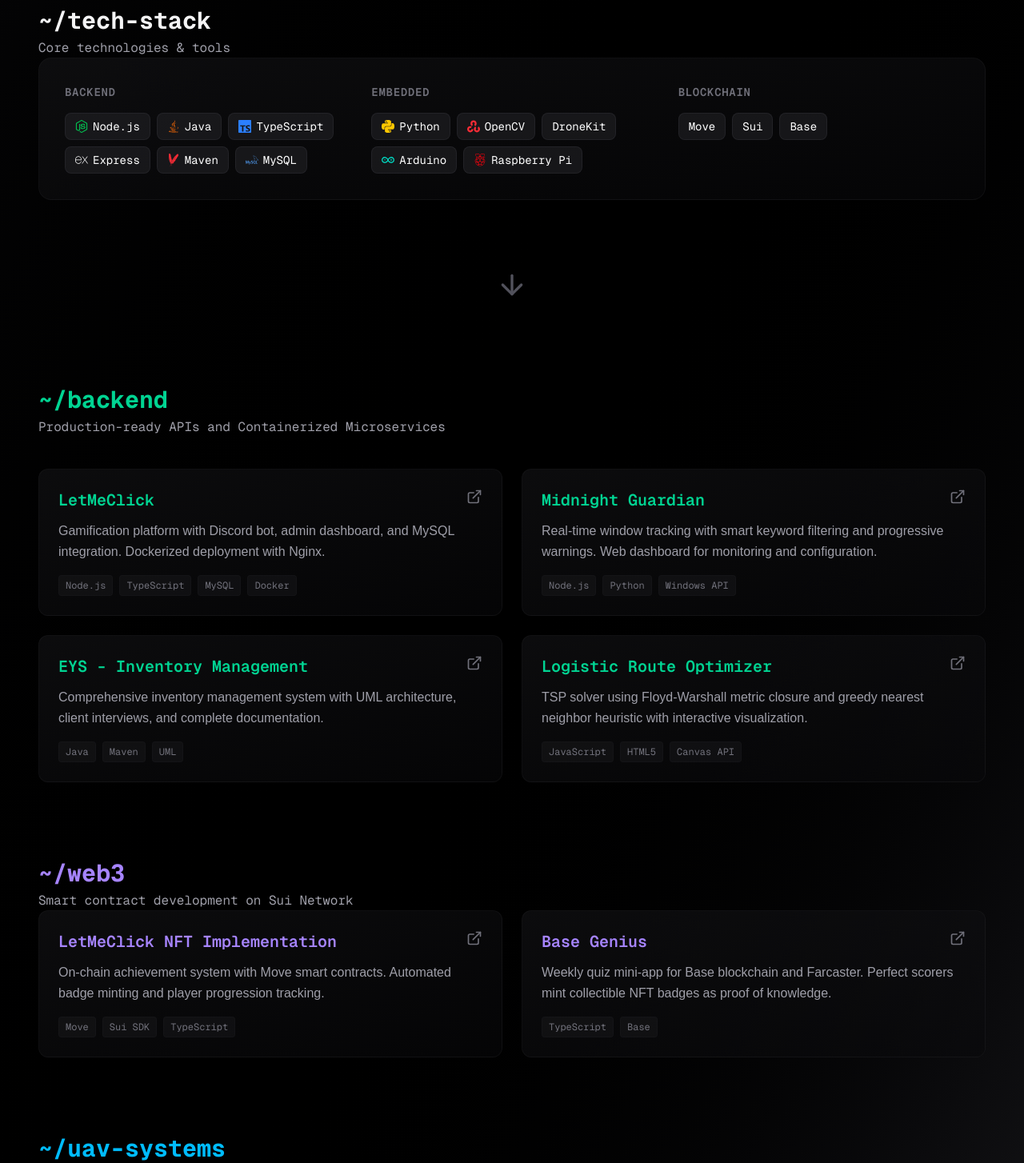
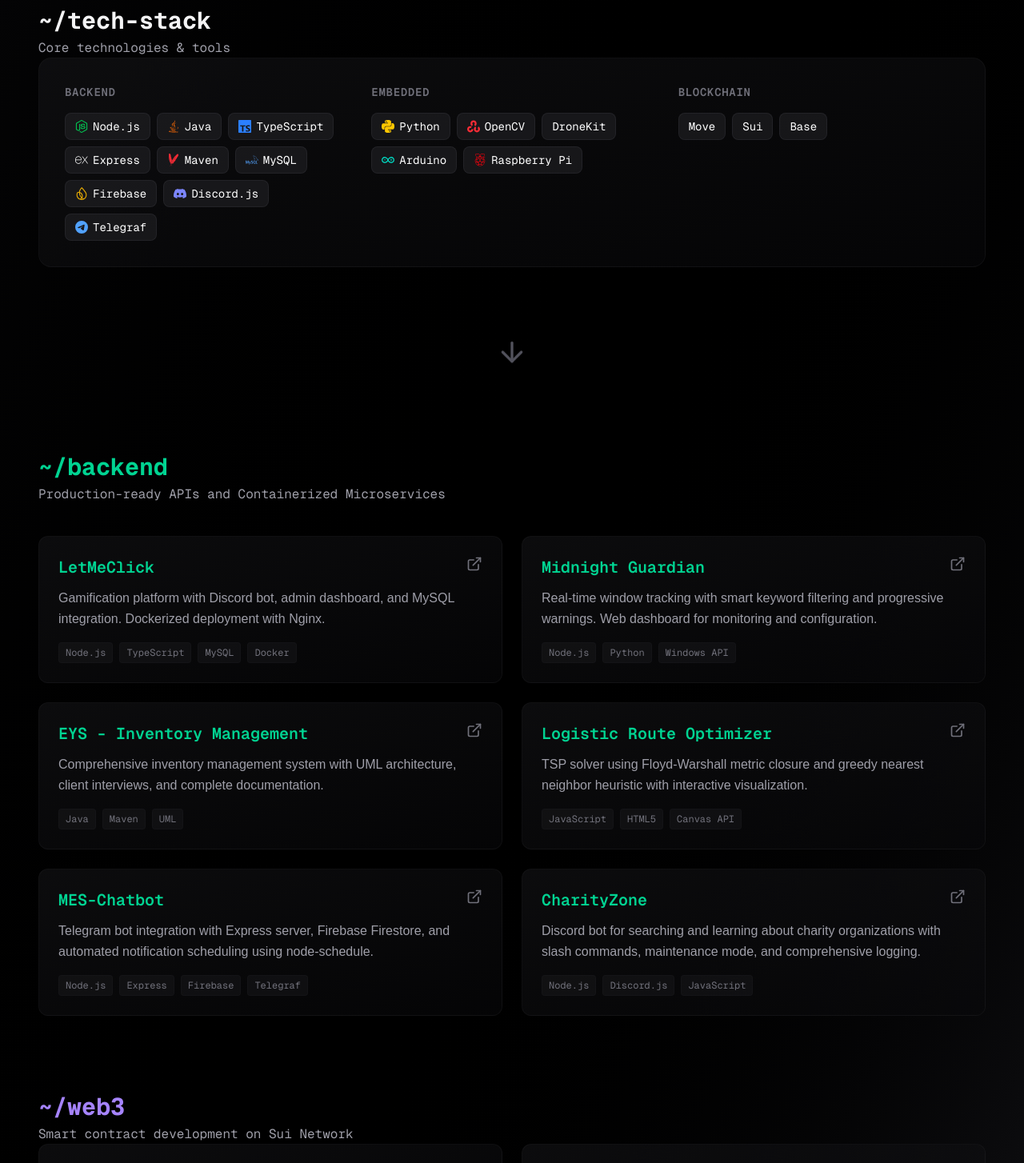
Before and after one commit to arif-aygun/portfolio, a Next.js app: page / in a window 1280 px wide. Shown: the part 720-2174 px from the top of the page at 80% size. Built offline with nearby package versions, Linux system fonts and the light colour scheme.

Commit message:
Add MES-Chatbot and CharityZone projects, update tech stack with Firebase/Discord/Telegraf icons, and correct GitHub username links

```diff
--- a/app/page.tsx
+++ b/app/page.tsx
@@ -8,7 +8,10 @@
   SiOpencv,
   SiArduino,
   SiRaspberrypi,
-  SiApachemaven
+  SiApachemaven,
+  SiFirebase,
+  SiDiscord,
+  SiTelegram
 } from 'react-icons/si';
 import { FaJava } from 'react-icons/fa';
 
@@ -23,7 +26,7 @@
           </div>
           <div className="flex items-center gap-6">
             <a
-              href="https://github.com/electrogu"
+              href="https://github.com/arif-aygun"
               target="_blank"
               rel="noopener noreferrer"
               className="font-mono font-medium text-zinc-400 hover:text-white transition-colors"
@@ -102,6 +105,18 @@
                     <SiMysql className="w-4 h-4 text-blue-400" />
                     MySQL
                   </span>
+                  <span className="flex items-center gap-1.5 px-3 py-1.5 bg-zinc-800/50 rounded-lg text-sm border border-zinc-700/30">
+                    <SiFirebase className="w-4 h-4 text-yellow-500" />
+                    Firebase
+                  </span>
+                  <span className="flex items-center gap-1.5 px-3 py-1.5 bg-zinc-800/50 rounded-lg text-sm border border-zinc-700/30">
+                    <SiDiscord className="w-4 h-4 text-indigo-400" />
+                    Discord.js
+                  </span>
+                  <span className="flex items-center gap-1.5 px-3 py-1.5 bg-zinc-800/50 rounded-lg text-sm border border-zinc-700/30">
+                    <SiTelegram className="w-4 h-4 text-blue-400" />
+                    Telegraf
+                  </span>
                 </div>
               </div>
               <div>
@@ -171,7 +186,7 @@
             </a>
 
             <a
-              href="https://github.com/electrogu/midnight-guardian"
+              href="https://github.com/arif-aygun/midnight-guardian"
               target="_blank"
               rel="noopener noreferrer"
               className="block bg-gradient-to-br from-zinc-900/50 to-zinc-950/50 border border-zinc-800/30 rounded-xl p-6 hover:border-emerald-500/30 transition-all group"
@@ -189,7 +204,7 @@
             </a>
 
             <a
-              href="https://github.com/electrogu/EYS"
+              href="https://github.com/arif-aygun/EYS"
               target="_blank"
               rel="noopener noreferrer"
               className="block bg-gradient-to-br from-zinc-900/50 to-zinc-950/50 border border-zinc-800/30 rounded-xl p-6 hover:border-emerald-500/30 transition-all group"
@@ -207,7 +222,7 @@
             </a>
 
             <a
-              href="https://github.com/electrogu/Logistic-Route-Optimizer"
+              href="https://github.com/arif-aygun/Logistic-Route-Optimizer"
               target="_blank"
               rel="noopener noreferrer"
               className="block bg-gradient-to-br from-zinc-900/50 to-zinc-950/50 border border-zinc-800/30 rounded-xl p-6 hover:border-emerald-500/30 transition-all group"
@@ -221,6 +236,43 @@
                 <span className="px-2 py-1 bg-zinc-800/30 rounded text-xs text-zinc-500 border border-zinc-800/20">JavaScript</span>
                 <span className="px-2 py-1 bg-zinc-800/30 rounded text-xs text-zinc-500 border border-zinc-800/20">HTML5</span>
                 <span className="px-2 py-1 bg-zinc-800/30 rounded text-xs text-zinc-500 border border-zinc-800/20">Canvas API</span>
+              </div>
+            </a>
+
+            <a
+              href="https://github.com/arif-aygun/MES-Chatbot-public"
+              target="_blank"
+              rel="noopener noreferrer"
+              className="block bg-gradient-to-br from-zinc-900/50 to-zinc-950/50 border border-zinc-800/30 rounded-xl p-6 hover:border-emerald-500/30 transition-all group"
+            >
+              <div className="flex items-start justify-between mb-3">
+                <h3 className="text-xl font-semibold text-emerald-400 group-hover:text-emerald-300 font-mono">MES-Chatbot</h3>
+                <ExternalLink className="w-5 h-5 text-zinc-500 group-hover:text-emerald-400 transition-colors flex-shrink-0" />
+              </div>
+              <p className="text-zinc-400 mb-4 leading-relaxed">Telegram bot integration with Express server, Firebase Firestore, and automated notification scheduling using node-schedule.</p>
+              <div className="flex flex-wrap gap-2 font-mono">
+                <span className="px-2 py-1 bg-zinc-800/30 rounded text-xs text-zinc-500 border border-zinc-800/20">Node.js</span>
+                <span className="px-2 py-1 bg-zinc-800/30 rounded text-xs text-zinc-500 border border-zinc-800/20">Express</span>
+                <span className="px-2 py-1 bg-zinc-800/30 rounded text-xs text-zinc-500 border border-zinc-800/20">Firebase</span>
+                <span className="px-2 py-1 bg-zinc-800/30 rounded text-xs text-zinc-500 border border-zinc-800/20">Telegraf</span>
+              </div>
+            </a>
+
+            <a
+              href="https://github.com/arif-aygun/CharityZone"
+              target="_blank"
+              rel="noopener noreferrer"
+              className="block bg-gradient-to-br from-zinc-900/50 to-zinc-950/50 border border-zinc-800/30 rounded-xl p-6 hover:border-emerald-500/30 transition-all group"
+            >
+              <div className="flex items-start justify-between mb-3">
+                <h3 className="text-xl font-semibold text-emerald-400 group-hover:text-emerald-300 font-mono">CharityZone</h3>
+                <ExternalLink className="w-5 h-5 text-zinc-500 group-hover:text-emerald-400 transition-colors flex-shrink-0" />
+              </div>
+              <p className="text-zinc-400 mb-4 leading-relaxed">Discord bot for searching and learning about charity organizations with slash commands, maintenance mode, and comprehensive logging.</p>
+              <div className="flex flex-wrap gap-2 font-mono">
+                <span className="px-2 py-1 bg-zinc-800/30 rounded text-xs text-zinc-500 border border-zinc-800/20">Node.js</span>
+                <span className="px-2 py-1 bg-zinc-800/30 rounded text-xs text-zinc-500 border border-zinc-800/20">Discord.js</span>
+                <span className="px-2 py-1 bg-zinc-800/30 rounded text-xs text-zinc-500 border border-zinc-800/20">JavaScript</span>
               </div>
             </a>
           </div>
@@ -253,7 +305,7 @@
             </a>
 
             <a
-              href="https://github.com/electrogu/base-genius"
+              href="https://github.com/arif-aygun/base-genius"
               target="_blank"
               rel="noopener noreferrer"
               className="block bg-gradient-to-br from-zinc-900/50 to-zinc-950/50 border border-zinc-800/30 rounded-xl p-6 hover:border-violet-500/30 transition-all group"
```
